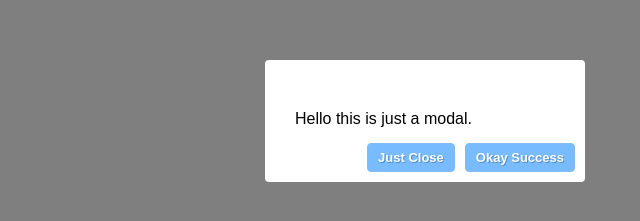
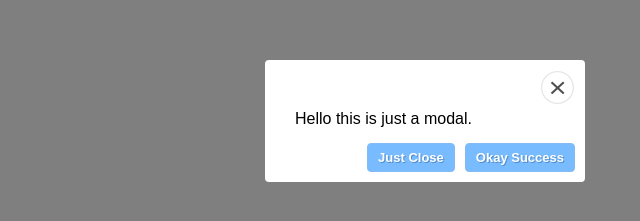
Before and after one commit to hassanhibbert/hassanhibbert.github.io, a plain HTML site: page modaldialog/index.html in a window 1280 px wide. Both pictures are taken after a click on the button "Modal Example 1". Shown: the part 279-500 px from the top of the page, 215-855 px from the left. Drawn offline with Linux system fonts and the light colour scheme.

Commit message:
updated close button image

```diff
--- a/modaldialog/css/style.css
+++ b/modaldialog/css/style.css
@@ -114,8 +114,8 @@
 #modal-close {
     width: 35px;
     height: 35px;
-    background: url('img/button-modal-close.png');
-    background-image: url('img/button-modal-close.svg'), none;
+    background: url('../img/button-modal-close.png');
+    background-image: url('../img/button-modal-close.svg'), none;
     background-repeat: no-repeat;
     float: right;
     cursor: pointer;
```
